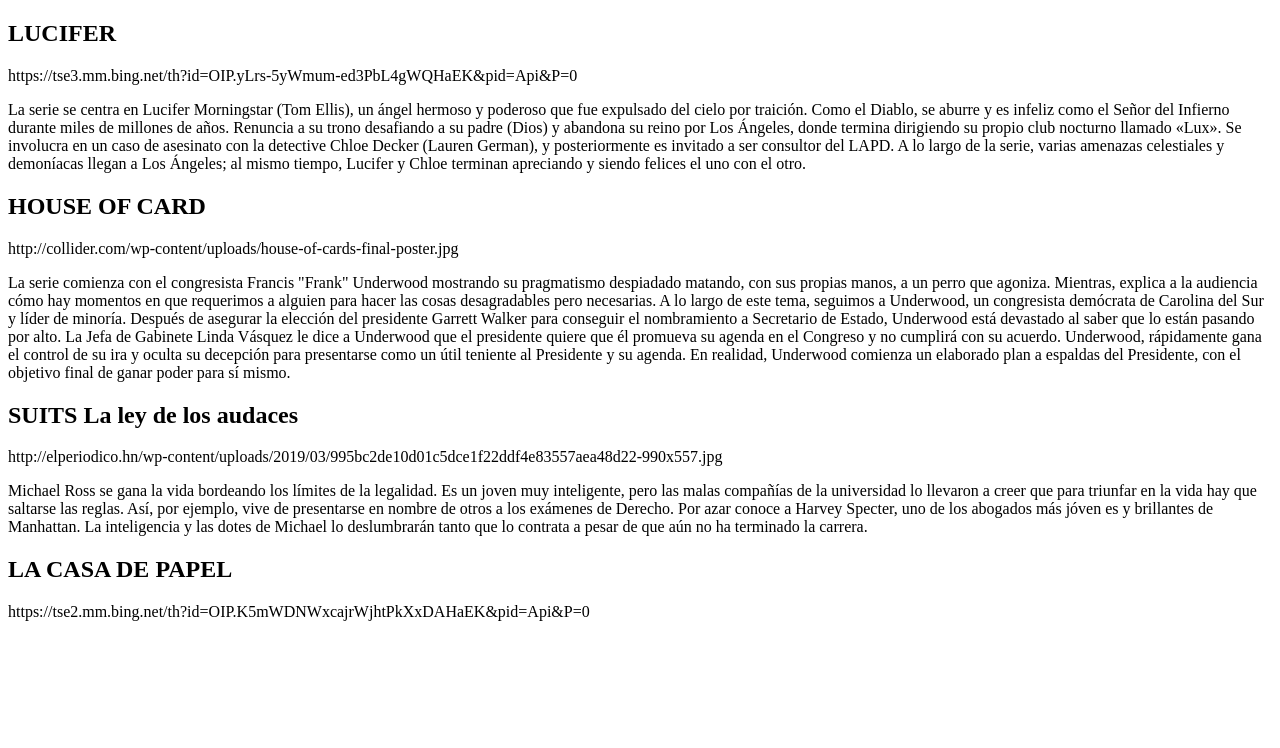
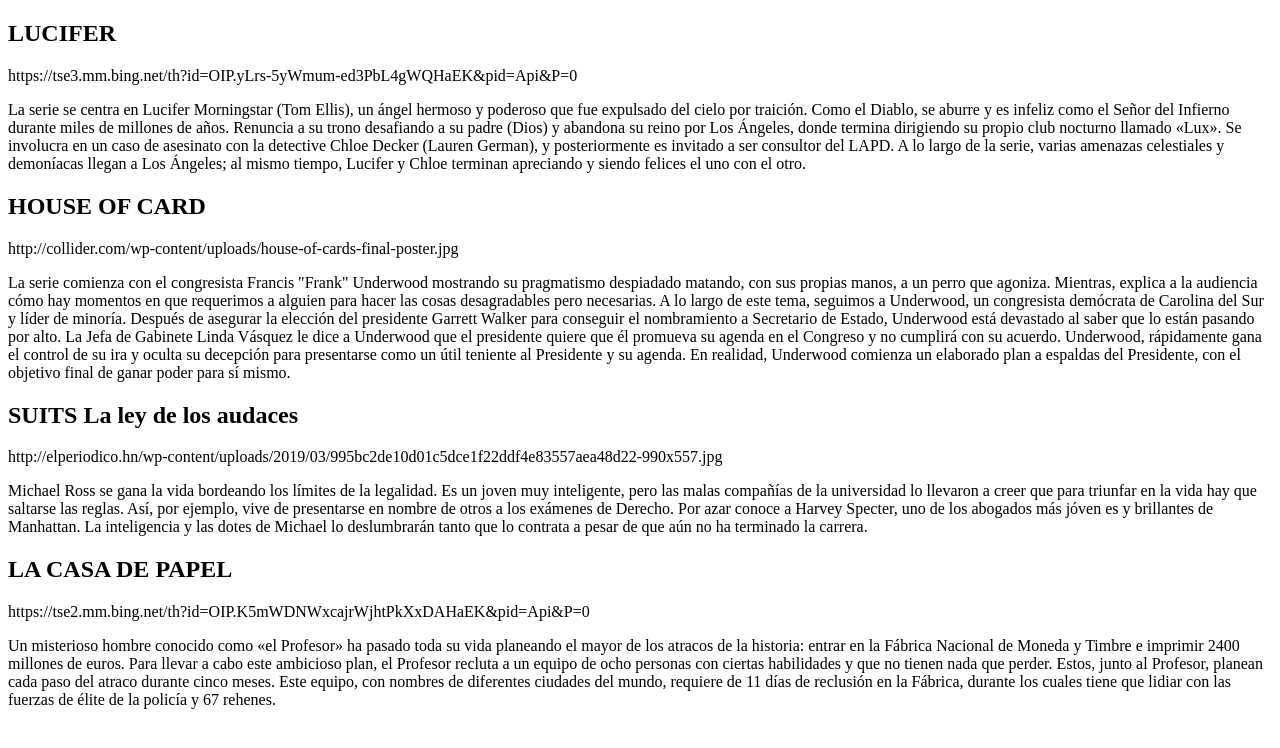
Before and after one commit to CodeRuby999/5-Series-favoritas, a plain HTML site: page index.html in a window 1280 px wide. Drawn offline with Linux system fonts and the light colour scheme.

Commit message:
Nineth commit

```diff
--- a/index.html
+++ b/index.html
@@ -21,6 +21,7 @@
         a Los Ángeles; al mismo tiempo, Lucifer y Chloe terminan apreciando y siendo felices
         el uno con el otro.
         </p>
+
     <h2>HOUSE OF CARD </h2>
     <p>http://collider.com/wp-content/uploads/house-of-cards-final-poster.jpg</p>
     <p>La serie comienza con el congresista Francis "Frank" Underwood mostrando su pragmatismo
@@ -37,6 +38,7 @@
         Underwood comienza un elaborado plan a espaldas del Presidente,
         con el objetivo final de ganar poder para sí mismo.
         </p>
+
         <h2>SUITS La ley de los audaces</h2>
         <p>http://elperiodico.hn/wp-content/uploads/2019/03/995bc2de10d01c5dce1f22ddf4e83557aea48d22-990x557.jpg</p>
         <p>    Michael Ross se gana la vida bordeando los límites de la legalidad.
@@ -51,5 +53,12 @@
         </p>
         <h2>LA CASA DE PAPEL</h2>
         <p>https://tse2.mm.bing.net/th?id=OIP.K5mWDNWxcajrWjhtPkXxDAHaEK&pid=Api&P=0</p>
-</body>
+        <p>Un misterioso hombre conocido como «el Profesor» ha pasado toda su vida planeando el mayor
+            de los atracos de la historia: entrar en la Fábrica Nacional de Moneda y Timbre e imprimir
+             2400 millones de euros. Para llevar a cabo este ambicioso plan, el Profesor recluta a un
+             equipo de ocho personas con ciertas habilidades y que no tienen nada que perder. Estos,
+             junto al Profesor, planean cada paso del atraco durante cinco meses. Este equipo, con
+             nombres de diferentes ciudades del mundo, requiere de 11 días de reclusión en la Fábrica,
+             durante los cuales tiene que lidiar con las fuerzas de élite de la policía y 67 rehenes.
+    </p>
 </html>
```
